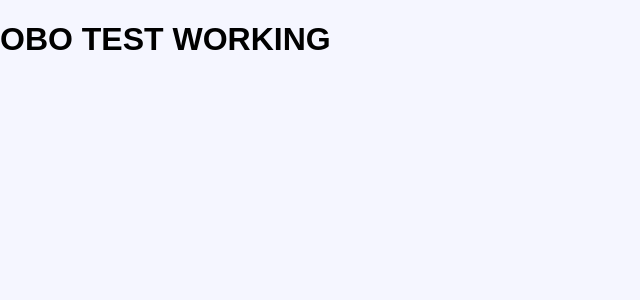
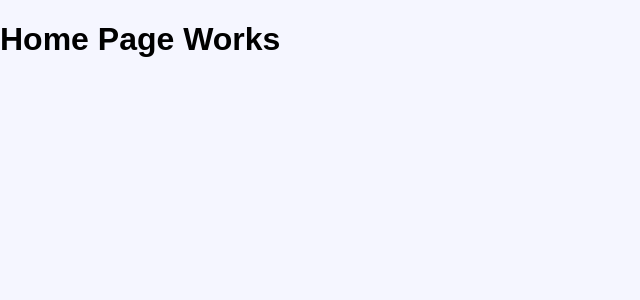
Before and after one commit to more2024y-dotcom/OBO-Website, a React (Vite) app: page / in a window 1280 px wide. Shown: the top 300 px of the page, without its empty margins (0-640 px from the left). Built offline with nearby package versions, Linux system fonts and the light colour scheme.

Commit message:
Update App.jsx

```diff
--- a/src/App.jsx
+++ b/src/App.jsx
@@ -1,12 +1,17 @@
 import { Routes, Route } from "react-router-dom";
+
+import Home from "./pages/Home.jsx";
+import Login from "./pages/Login.jsx";
+import Register from "./pages/Register.jsx";
+import Dashboard from "./pages/Dashboard.jsx";
 
 function App() {
   return (
     <Routes>
-      <Route
-        path="/"
-        element={<h1>OBO TEST WORKING</h1>}
-      />
+      <Route path="/" element={<Home />} />
+      <Route path="/login" element={<Login />} />
+      <Route path="/register" element={<Register />} />
+      <Route path="/dashboard" element={<Dashboard />} />
     </Routes>
   );
 }
```
